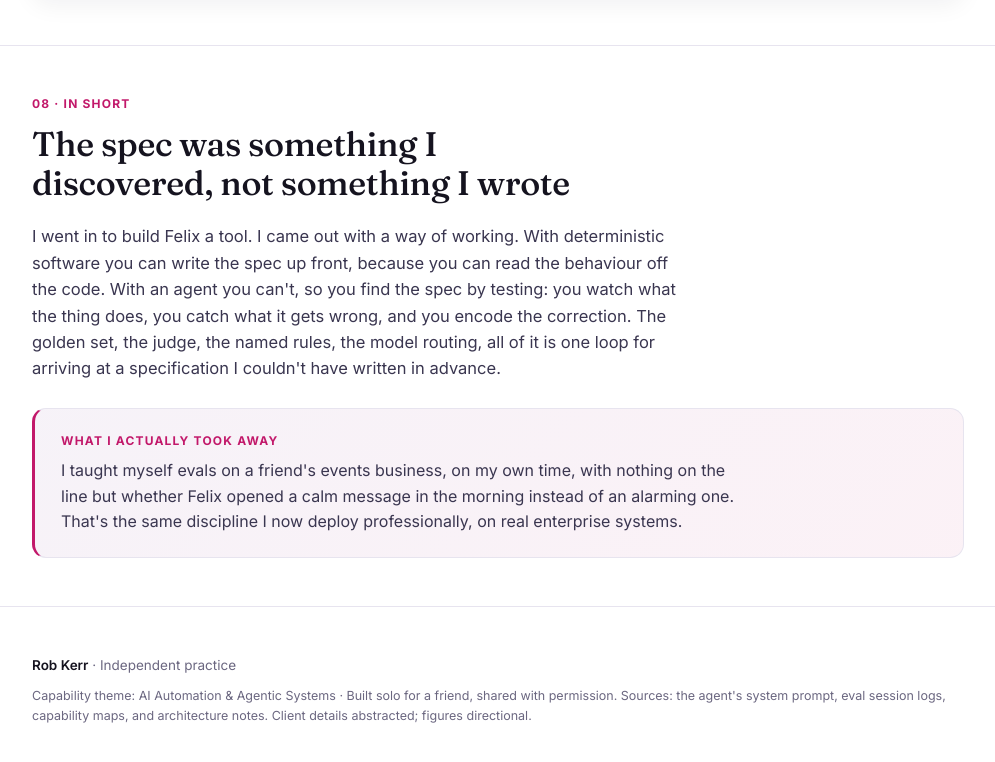
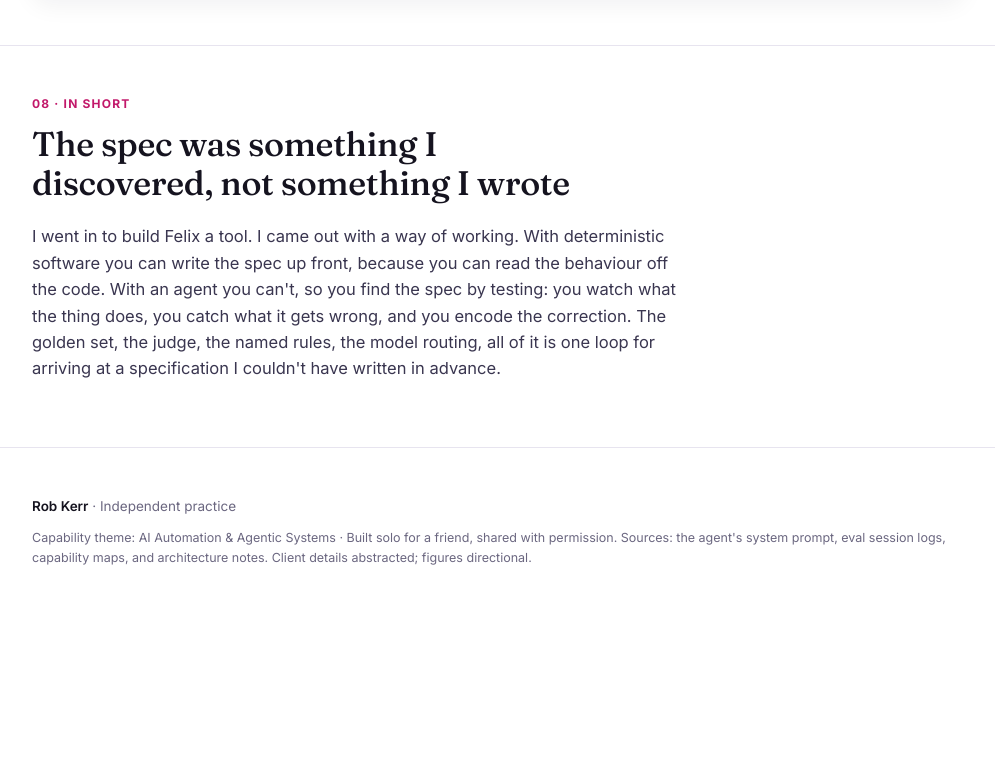
Before and after one commit to rkerr90-afk/portfolio, a plain HTML site: page felix/index.html in a window 1280 px wide. Shown: the part 7699-8461 px from the top of the page, without its empty margins (142-1137 px from the left). After the commit the page ends 8344 px from the top, so only its background shows below. Drawn offline with Linux system fonts and the light colour scheme.

Commit message:
Remove 'What I actually took away' impact box from Felix

```diff
--- a/felix/index.html
+++ b/felix/index.html
@@ -500,10 +500,6 @@
     <div class="prose">
       <p>I went in to build Felix a tool. I came out with a way of working. With deterministic software you can write the spec up front, because you can read the behaviour off the code. With an agent you can't, so you find the spec by testing: you watch what the thing does, you catch what it gets wrong, and you encode the correction. The golden set, the judge, the named rules, the model routing, all of it is one loop for arriving at a specification I couldn't have written in advance.</p>
     </div>
-    <div class="impact">
-      <div class="impact-k">What I actually took away</div>
-      <p>I taught myself evals on a friend's events business, on my own time, with nothing on the line but whether Felix opened a calm message in the morning instead of an alarming one. That's the same discipline I now deploy professionally, on real enterprise systems.</p>
-    </div>
   </div>
 </section>
 
```
